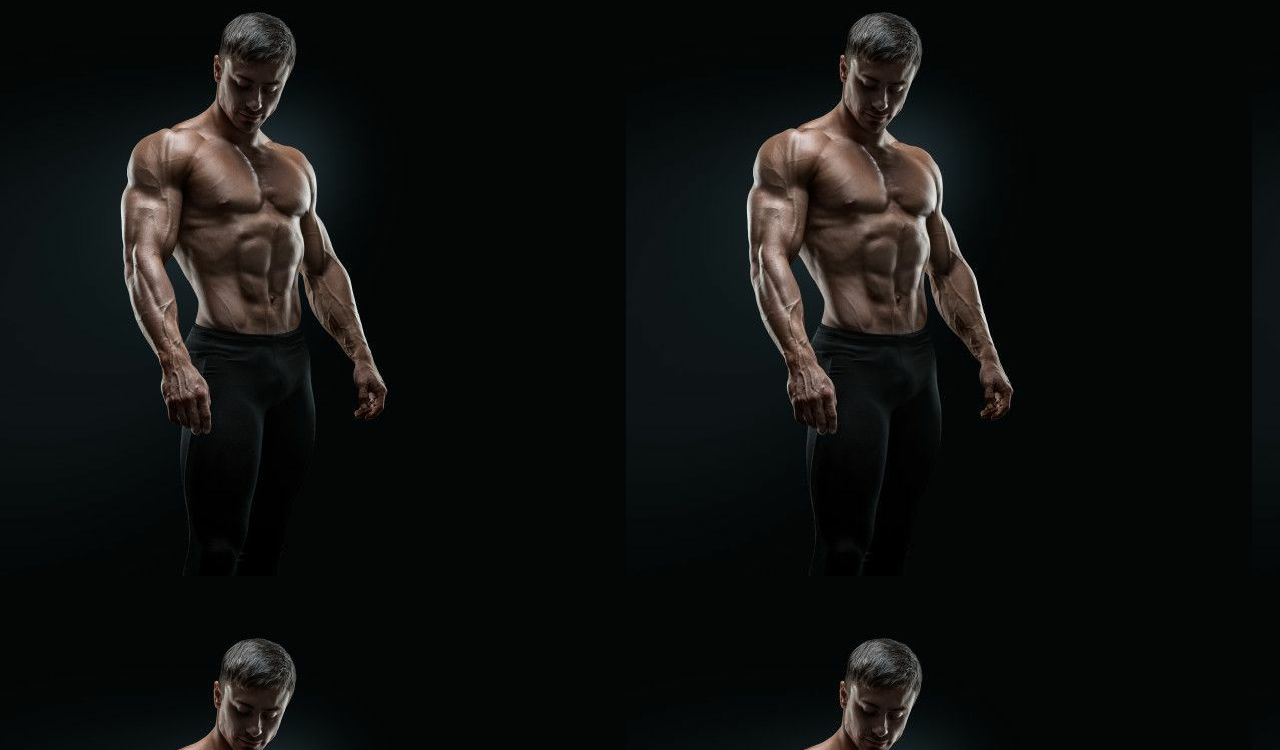
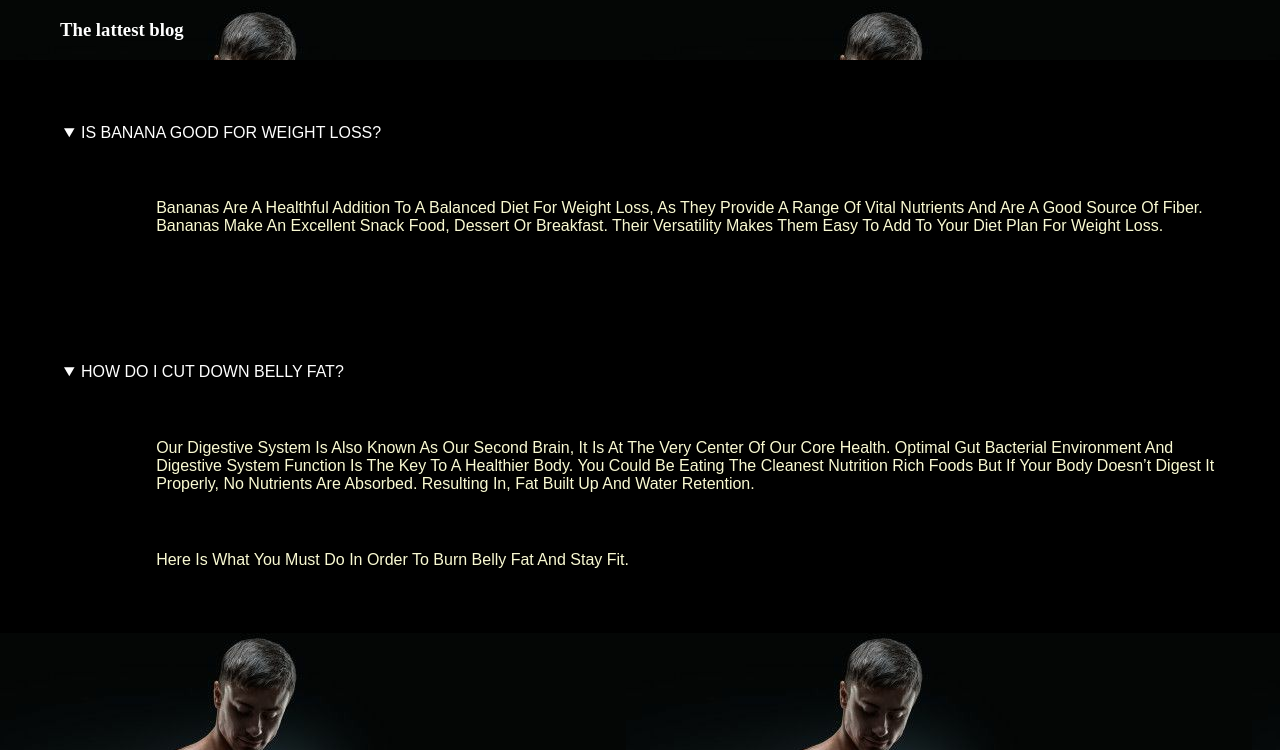
Before and after one commit to Aayush-varvatkar/GYM-website, a plain HTML site: page index.html in a window 1280 px wide. Shown: the part 50-800 px from the top of the page. Drawn offline with Linux system fonts and the light colour scheme.

Commit message:
Same as before

```diff
--- a/index.html
+++ b/index.html
@@ -6,7 +6,7 @@
   <meta name="viewport" content="width=device-width, initial-scale=1.0">
   <meta http-equiv="X-UA-Compatible" content="ie=edge">
   <title>
-    AURA Fitness GYM
+    HOME
   </title>
   <style>
     /**CSS reset**/
@@ -41,7 +41,7 @@
     }
 
     .mid {
-    /*  border: 2px solid greenyellow; */
+      /*  border: 2px solid greenyellow; */
       display: block;
       width: 71%;
       margin: 15px 92px;
@@ -68,6 +68,33 @@
     .midnav a:hover {
       color: aquamarine;
     }
+
+    .article1 {
+      display: inline-block;
+      border: 0px solid black;
+      background-color: black;
+      padding: 5%;
+    }
+
+    .article2{
+      display: inline-block;
+      border: 0px solid black;
+      background-color: black;
+      padding: 5%;
+    }
+
+    #blogs {
+      margin-left: 60px;
+      margin-top: 30px;
+      font-family: 'Times New Roman', Times, serif;
+    }
+
+    .realblog {
+      font-family: fantasy;
+      margin-top: 5%;
+      margin-left: 8%;
+      color: lightgoldenrodyellow;
+    }
   </style>
 </head>
 
@@ -81,8 +108,7 @@
       </div>
     </div>
     <!-- mid for navbar -->
-    <nav class="navbar"
->
+    <nav class="navbar">
       <div class="mid">
         <ul class="midnav">
           <li><a href="#">
@@ -96,6 +122,32 @@
             </a></li>
         </ul>
     </nav>
+    <h3 id="blogs">
+      The lattest blog
+    </h3>
+    <article class="article1">
+      <details open>
+        <summary>
+          IS BANANA GOOD FOR WEIGHT LOSS?
+        </summary>
+        <div class="realblog">
+          Bananas Are A Healthful Addition To A Balanced Diet For Weight Loss, As They Provide A Range Of Vital Nutrients And Are A Good Source Of Fiber. Bananas Make An Excellent Snack Food, Dessert Or Breakfast. Their Versatility Makes Them Easy To Add To Your Diet Plan For Weight Loss.
+        </div>
+      </details>
+    </article>
+    <article class="article2">
+      <details open>
+        <summary>
+          HOW DO I CUT DOWN BELLY FAT?
+        </summary>
+        <div class="realblog">
+          Our Digestive System Is Also Known As Our Second Brain, It Is At The Very Center Of Our Core Health. Optimal Gut Bacterial Environment And Digestive System Function Is The Key To A Healthier Body. You Could Be Eating The Cleanest Nutrition Rich Foods But If Your Body Doesn’t Digest It Properly, No Nutrients Are Absorbed. Resulting In, Fat Built Up And Water Retention.
+        </div>
+        <div class="realblog">
+          Here Is What You Must Do In Order To Burn Belly Fat And Stay Fit.
+        </div>
+      </details>
+    </article>
   </header>
 </body>
 
```
